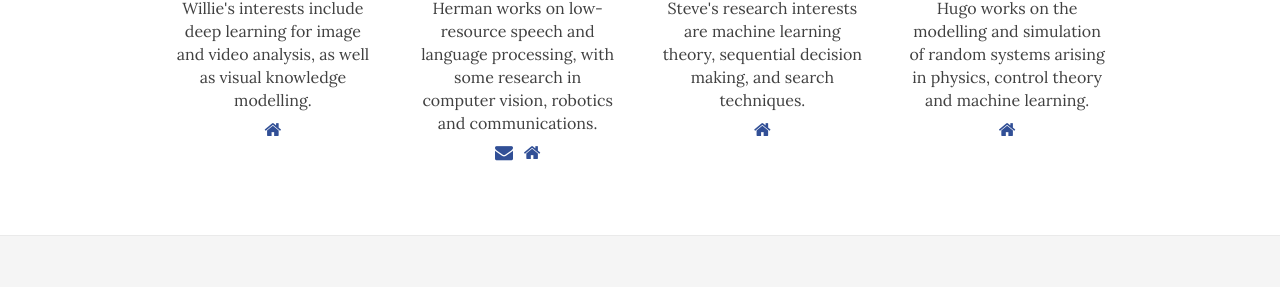
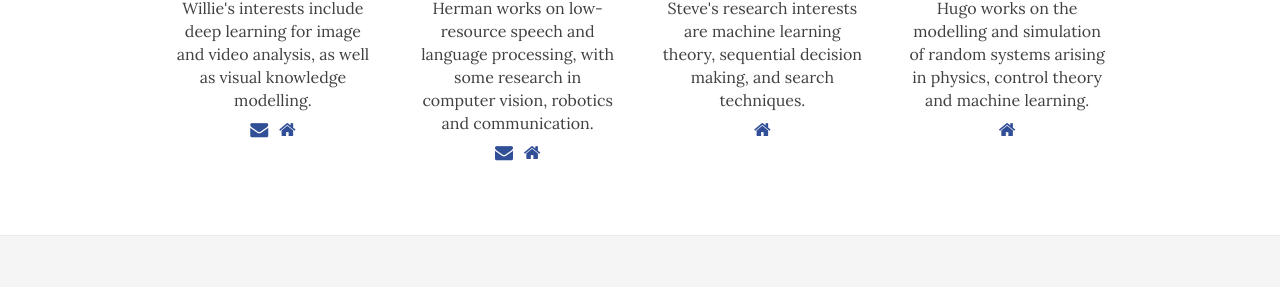
Before and after one commit to mml-stellenbosch/mml-stellenbosch.github.io, a Jekyll site: the page built from people.md, in a window 1280 px wide and 1174 px high. Shown: the part 705-992 px from the top of the window. Built offline with Jekyll 4.4.1, drawn with Linux system fonts in a browser that asks for light colours; nearby versions of some CDN libraries.

Commit message:
Update people.md

```diff
--- a/people.md
+++ b/people.md
@@ -8,10 +8,11 @@ faculty:
     desc: Willie's interests include deep learning for image and video analysis, as well as visual knowledge modelling.
     website: http://appliedmaths.sun.ac.za/~wbrink/
     url: http://appliedmaths.sun.ac.za/~wbrink/
+    email: wbrink@sun.ac.za
   - name: Herman Kamper
     img: /photos/herman.jpg
     <!-- img: /photos/man-400x400.jpg -->
-    desc: Herman works on low-resource speech and language processing, with some research in computer vision, robotics and communications.
+    desc: Herman works on low-resource speech and language processing, with some research in computer vision, robotics and communication.
     website: https://www.kamperh.com/
     url: https://www.kamperh.com/
     email: kamperh@sun.ac.za
```
